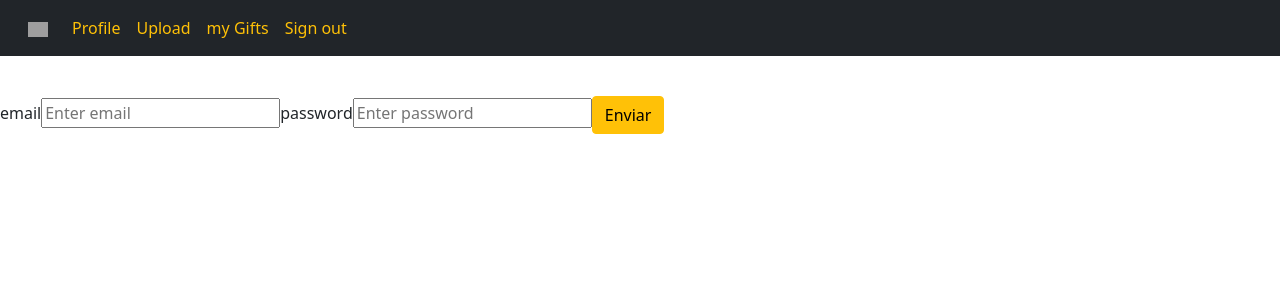
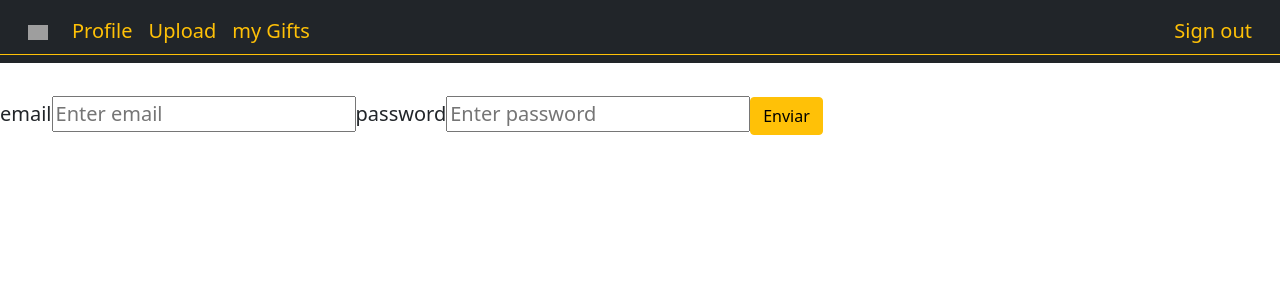
Before and after one commit to JSSatorres/gifhty, a React (Create React App) app in the folder client/: page /login in a window 1280 px wide. Shown: the top 300 px of the page. Built offline with nearby package versions, Linux system fonts and the light colour scheme; no server answers; sample sign-in values are in the browser's storage; grey boxes are pictures that could not be loaded.

Commit message:
style home

```diff
--- a/client/package.json
+++ b/client/package.json
@@ -8,6 +8,7 @@
     "@testing-library/react": "^13.2.0",
     "@testing-library/user-event": "^13.5.0",
     "bootstrap": "^5.1.3",
+    "bootstrap-icons": "^1.8.3",
     "dropzone": "^6.0.0-beta.2",
     "firebase": "^9.8.2",
     "formik": "^2.2.9",
--- a/client/src/components/giftCard/GiftCard.js
+++ b/client/src/components/giftCard/GiftCard.js
@@ -2,10 +2,10 @@ import React from "react";
 
 function GiftCard({ title, id, url }) {
   return (
-    <div className="card text-white bg-dark mb-3 col-md-4  px-1  border border-warning rounded-5" key={id}>
+    <div className="card text-white bg-dark mb-3 col-md-3  px-1 mx-5 border border-warning rounded-5" key={id}>
       <div className="card-header">{title}</div>
       <div className="card-body">
-        <img src={url} alt={title} />
+        <img class="rounded mx-auto my-auto d-block img-fluid" src={url} alt={title} />
       </div>
     </div>
   );
--- a/client/src/components/myGiftList/MyGigtList.js
+++ b/client/src/components/myGiftList/MyGigtList.js
@@ -21,13 +21,13 @@ const MyGigtList = () => {
   };
 
   return (
-    <div className="container mt-5">
-      <div className="row ">
+    <div className="container mt-5  ">
+      <div className="row">
         {isSuccess
           ? data.data.map((gift) => {
               return (
                 <div key={gift._id} className="col-md-8 mt-5">
-                  <div className="card my-2">
+                  <div className="card my-2 ">
                     <img src={gift.gift} alt="avatar" />
                     <div className="card-body">
                       <h5 className="card-title">{gift.title}</h5>
--- a/client/src/components/navbar/Navbar.js
+++ b/client/src/components/navbar/Navbar.js
@@ -4,7 +4,7 @@ import { useAuth } from "../../context/AuthContext";
 import { userSignOut } from "../../firebae/firebase";
 
 const Navbar = () => {
-  const {user} = useAuth();
+  const { user } = useAuth();
 
   function handelSignOut() {
     userSignOut();
@@ -12,10 +12,10 @@ const Navbar = () => {
 
   return (
     <nav className="navbar navbar-expand-lg navbar-dark bg-dark fixed-top">
-      <div className="container-fluid">
+      <div className="container-fluid border-bottom border-warning">
         {user ? (
           <div className="collapse navbar-collapse" id="navbarSupportedContent">
-            <Link to="/home" className="nav-link">
+            <Link to="/" className="nav-link">
               <img
                 src="https://mdbcdn.b-cdn.net/img/logo/mdb-transaprent-noshadows.webp"
                 height="15"
@@ -30,16 +30,17 @@ const Navbar = () => {
                 </Link>
               </li>
               <li className="nav-item">
-                <Link to="/upload" className="nav-link text-warning">
+                <Link to="/upload" className="nav-link text-warning me-auto">
                   Upload
                 </Link>
               </li>
-              <li className="nav-item">
-                <Link to="/mygifts" className="nav-link text-warning">
+              <li className="nav-item ">
+                <Link to="/mygifts" className="nav-link text-warning ">
                   my Gifts
                 </Link>
               </li>
-              <li className="nav-item">
+            </ul>
+            <div className="nav-item ms-auto">
               <Link
                 onClick={handelSignOut}
                 to="/"
@@ -47,8 +48,7 @@ const Navbar = () => {
               >
                 Sign out
               </Link>
-              </li>
-            </ul>
+            </div>
           </div>
         ) : (
           <div className="collapse navbar-collapse" id="navbarSupportedContent">
--- a/client/src/index.js
+++ b/client/src/index.js
@@ -5,6 +5,7 @@ import reportWebVitals from "./reportWebVitals";
 import { BrowserRouter } from "react-router-dom";
 import { Provider } from "react-redux";
 import { store } from "./app/store";
+import "./style.css"
 
 const root = ReactDOM.createRoot(document.getElementById("root"));
 root.render(
--- /dev/null
+++ b/client/src/style.css
@@ -0,0 +1,5 @@
+*{ box-sizing: border-box !important;
+}
+
+body { font-size: 20px;
+}
```
Also changed, not shown: 1 other file (tests, documents, lock files or other folders). Lines whose indentation alone changed are shown as unchanged.
